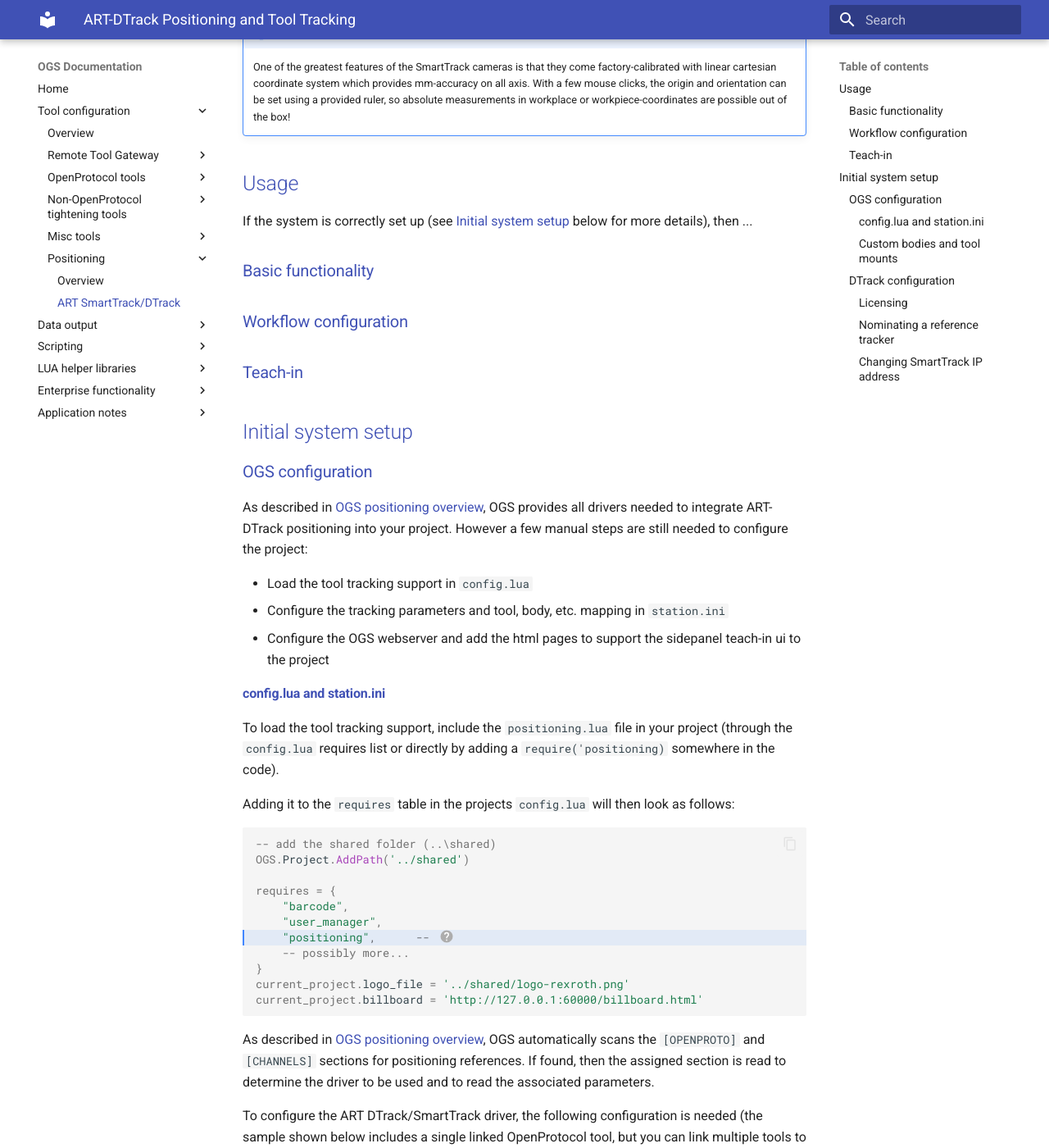
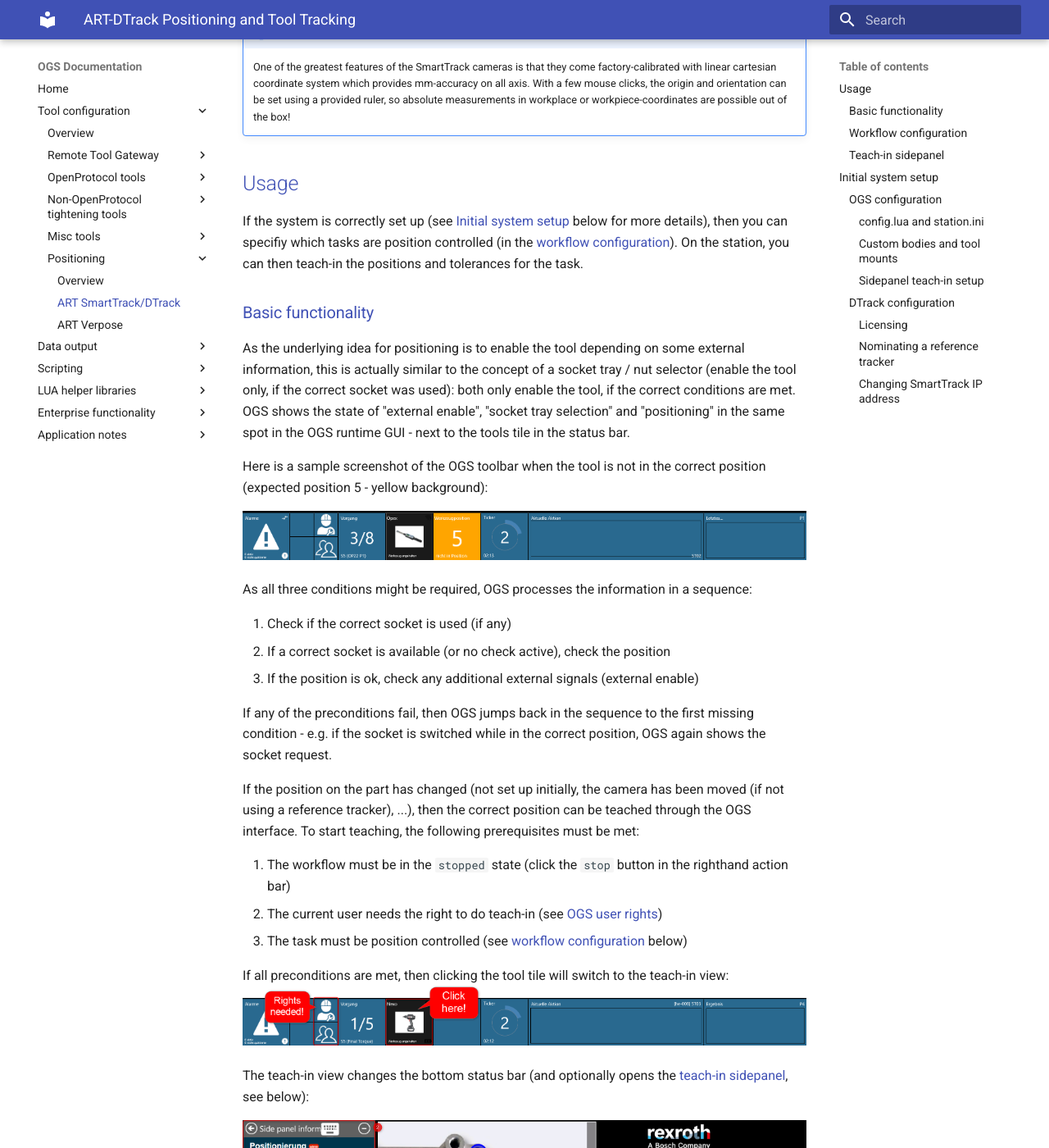
Before and after one commit to haller-erne/ogs, an MkDocs documentation site: the page built from docs/tools/positioning/positioning-art-dtrack.md, in a window 1280 px wide and 1400 px high, scrolled down 767 px. Shown: the whole window at 82% size. Built offline with MkDocs 1.6.1 and Material for MkDocs 9.7.7, drawn with Linux system fonts in a browser that asks for light colours; some of the changed text lies outside the part shown.

Commit message:
Updated ART

````diff
--- a/docs/tools/positioning/positioning-art.md
+++ b/docs/tools/positioning/positioning-art-dtrack.md
@@ -17,15 +17,65 @@
 
 ## Usage
 
-If the system is correctly set up (see [Initial system setup](#initial-system-setup) below for more details), then ...
+If the system is correctly set up (see [Initial system setup](#initial-system-setup) below for more details), then you can specifiy which tasks are position controlled (in the [workflow configuration](#workflow-configuration)). On the station, you can then teach-in the positions and tolerances for the task.
 
 ### Basic functionality
 
+As the underlying idea for positioning is to enable the tool depending on some external information, this is actually similar to the concept of a socket tray / nut selector (enable the tool only, if the correct socket was used): both only enable the tool, if the correct conditions are met. OGS shows the state of "external enable", "socket tray selection" and "positioning" in the same spot in the OGS runtime GUI - next to the tools tile in the status bar.
+
+Here is a sample screenshot of the OGS toolbar when the tool is not in the correct position (expected position 5 - yellow background):
+
+![OGS monitor positioning](resources/monitor-tile-positioning.png)
+
+As all three conditions might be required, OGS processes the information in a sequence:
+
+1. Check if the correct socket is used (if any)
+2. If a correct socket is available (or no check active), check the position
+3. If the position is ok, check any additional external signals (external enable)
+
+If any of the preconditions fail, then OGS jumps back in the sequence to the first missing condition - e.g. if the socket is switched while in the correct position, OGS again shows the socket request.
+
+If the position on the part has changed (not set up initially, the camera has been moved (if not using a reference tracker), ...), then the correct position can be teached through the OGS interface. To start teaching, the following prerequisites must be met:
+
+1. The workflow must be in the `stopped` state (click the `stop` button in the righthand action bar)
+2. The current user needs the right to do teach-in (see [OGS user rights](../../v3/lua/userrights.md))
+3. The task must be position controlled (see [workflow configuration](#workflow-configuration) below)
+
+If all preconditions are met, then clicking the tool tile will switch to the teach-in view:
+![Tech-in tile](resources/monitor-tile-positioning-click.png)
+
+The teach-in view changes the bottom status bar (and optionally opens the [teach-in sidepanel](#teach-in-sidepanel), see below):
+
+![Monitor positioning view](resources/monitor-positioning-view.png)
+
+You can now select the current task (❶) and see/edit its positioning parameters in the side-panel (❷, see [teach-in sidepanel](#teach-in-sidepanel) below for more information). The bottom status bar pane (❸) shows the current position difference (changes to green color if in tolerance for the selected task) and allows to update the recorded position by clicking the `teach position` button. To exit teach-mode, click the `close`button. Note, that the sidepanel can be kept open, so you can see the positioning parameters also in automatic/production mode.
+
+!!! info
+
+    The typical workflow for teaching in a set of tasks/bolts is to switch to teach-in mode, then
+    1. Select the task from the task list (❶)
+    2. Modify the tolerance parameters and the tool offset (socket/nut length)
+    3. Move the tool into the correct position
+    4. Hit the `teach position` button
+    5. Repeat with 1. until all tasks are teached.
+    Finally exit the teachin mode.
 
 ### Workflow configuration
 
+Conceptionally, positioning is connected to the bolts position on the part, whereas the socket information belongs to the tightening operation (i.e. likely the same for all bolts with the same tightening parameters). OGS therefore uses different spots in the GUI of the workflow editor to configure these parameters (external enable is scripting only):
 
-### Teach-in
+![heOpCfg positioning configuration](resources/heOpCfg-positioning-and-sockets.png)
+
+A task is marked as positioning-enabled by setting the task parameter Position sensor(PS) (column PS in the jobs editor tasks list) to a non-zero value. If a tasks PS-value is set to zero, then the position is not tracked for the task.
+
+!!! note
+
+    If you can't see the PS column, then use `Database --> Settings` and check
+    the"Use Position Encoder" in the Job section or set the `POSITION_ENCODER_IN_USE` in the GLOBAL-Section of the INI Parameters on the Tools tab to 1 - see the bottom part of the screenshot above)
+
+### Teach-in sidepanel
+
+For information about how to access the teach-in view, see [basic functionality](#basic-functionality) above.
 
 
 
@@ -39,15 +89,6 @@
 - Configure the tracking parameters and tool, body, etc. mapping in `station.ini`
 - Configure the OGS webserver and add the html pages to support the sidepanel teach-in ui to the project
 
-<!--
-```  py hl_lines="2"
-# add the shared folder (..\shared)
-OGS.Project.AddPath('../shared')
-
-# some note (1)
-```
-1.  Add this line to include the `positioning.lua` driver in the project.
--->
 
 #### config.lua and station.ini
 
@@ -63,7 +104,7 @@
 requires = {
 	"barcode",
 	"user_manager",
-	"positioning",      -- (1)
+	"positioning",      -- (1)!
     -- possibly more...
 }
 current_project.logo_file = '../shared/logo-rexroth.png'
@@ -144,6 +185,30 @@
 - `targets.atti`: Defines additional bodies
 - `targetmounts.atti`: Defines additional (tool specific) target mounts/adapters
 
+#### Sidepanel teach-in setup
+
+To enable the side panel with teach-in functionality, the html files must be copied into the projects web root. Note that this also requires enabling the OGS integrated web server.
+
+Here is the relevant fragment of `station.ini`:
+
+``` ini title="station.ini"
+[WebServer]
+; The integrated web server is enabled, if a non-empty URL is given. Please note, that
+; this uses the Microsoft http.sys Windows builtin web server, so you will have to
+; register the listening URL with apropriate permissions using the `netsh http add urlacl`
+; commmand (running elevated) from the windows command line, e.g.:
+;   netsh http add urlacl url=http://127.0.0.1:60000/ sddl=D:(A;;GA;;;WD)
+;
+URL=http://127.0.0.1:60000/
+;SDDL=D:(A;;GX;;;S-1-0-0)(A;;GA;;;S-1-5-11)
+; Set the document root folder (if not given, defaults to the project base folder),
+; this might be either a relative path (to the project folder) or an absolute one.
+RootFolder=../shared/webroot
+```
+
+The html files for the positioning system are located in in the OGS installation directory at `<installdir>\lualib\libpositioning\webroot`. Copy all files into your projects webroot (as specified in the `[Webserver]` section in `station.ini`).
+
+
 ### DTrack configuration
 
 Usually, there is no need to use DTrack for SmartTrack camera setups, as OGS configures the relevant parameters needed for data exchange automatically. However it is recommended to install DTrack anyway and run it for the following:
--- a/mkdocs.yml
+++ b/mkdocs.yml
@@ -22,7 +22,8 @@
             - Gesipa riveting tool: tools/misc/gesipa-mqtt.md
         - Positioning:
             - Overview: tools/positioning/README.md
-            - ART SmartTrack/DTrack: tools/positioning/positioning-art.md
+            - ART SmartTrack/DTrack: tools/positioning/positioning-art-dtrack.md
+            - ART Verpose: tools/positioning/positioning-art-verpose.md
     - Data output:
         - End-of-process (XML) file: dataoutput/xmlfile.md
         - Printout and label printing: dataoutput/printout.md
````
Also changed, not shown: docs/tools/positioning/README.md (+6 -3 lines), docs/tools/positioning/positioning-art-verpose.md (added), docs/tools/positioning/resources/monitor-positioning-view.png (added), docs/tools/positioning/resources/monitor-tile-positioning-click.png (added).
